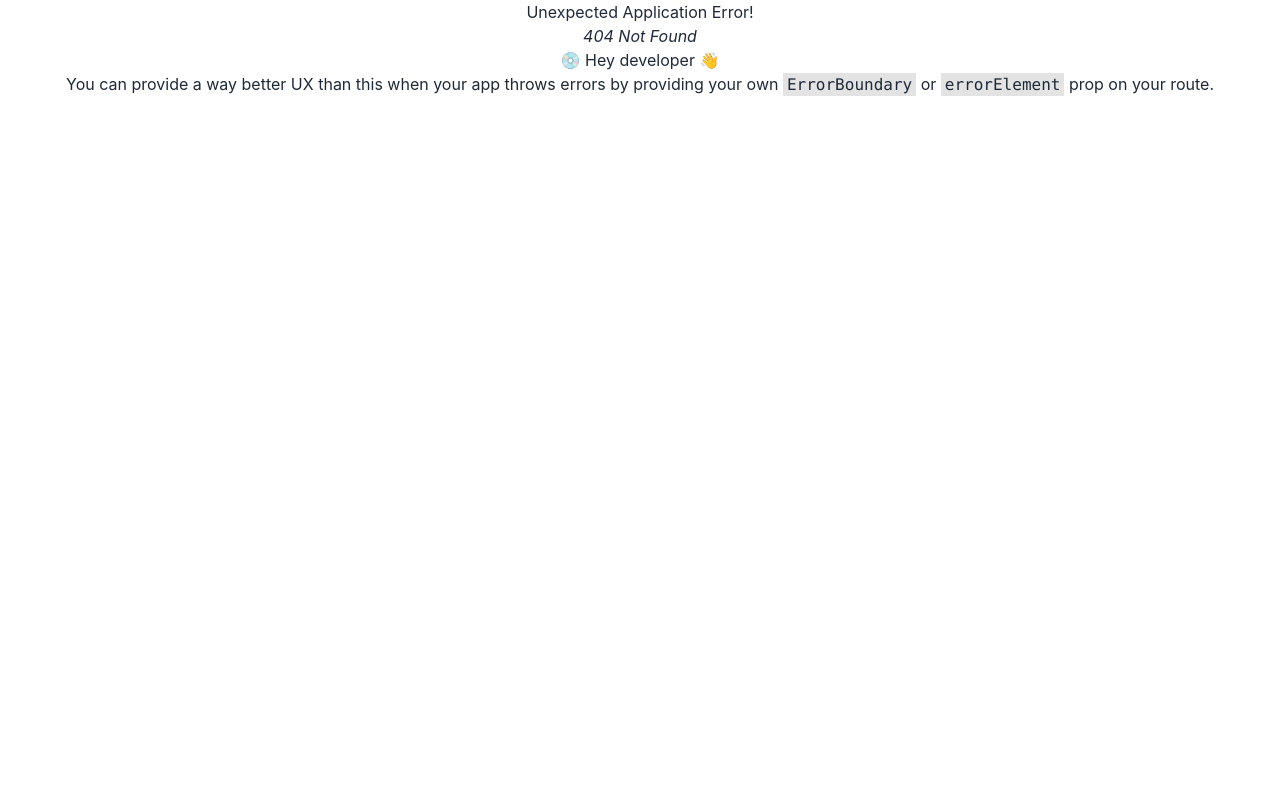
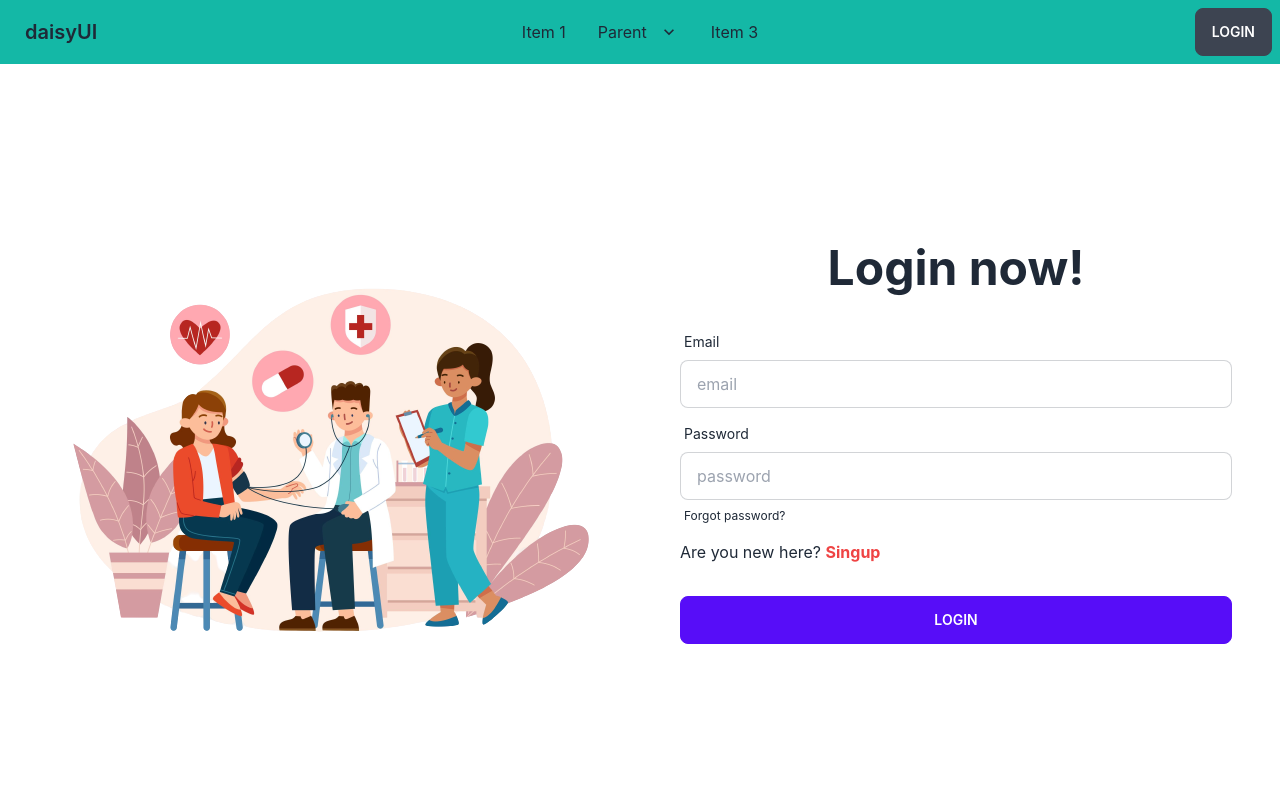
Before and after one commit to foysal1021/ass11, a React (Create React App) app: page /login in a window 1280 px wide. Before the commit this address had no page. Shown: the top 800 px of the page. Built offline with nearby package versions, Linux system fonts and the light colour scheme.

Commit message:
added login page

```diff
--- a/src/Component/Home/Nav.js
+++ b/src/Component/Home/Nav.js
@@ -1,4 +1,5 @@
 import React from "react";
+import { Link } from "react-router-dom";
 
 const Nav = () => {
   return (
@@ -93,9 +94,9 @@ const Nav = () => {
           </ul>
         </div>
         <div className="navbar-end">
-          <a href="/" className="btn">
-            Get started
-          </a>
+          <Link to="/login" className=" btn">
+            Login
+          </Link>
         </div>
       </div>
     </div>
--- a/src/Component/Pages/Allservices/Getallservices.js
+++ b/src/Component/Pages/Allservices/Getallservices.js
@@ -15,7 +15,7 @@ const Getallservices = ({ service }) => {
           <p className=" text-xl font-bold">Price : ${price} </p>
           <p>Price : {details.slice(0, 100)}... </p>
           <div className="card-actions">
-            <Link to="">
+            <Link to={`/service-details/${_id}`}>
               <button className="btn btn-primary mt-6"> View details </button>
             </Link>
           </div>
--- /dev/null
+++ b/src/Component/Pages/Login/Login.js
@@ -0,0 +1,60 @@
+import React from "react";
+import { Link } from "react-router-dom";
+import loginImg from "../../../Asset/img/login.png";
+
+const Login = () => {
+  return (
+    <div className="hero-content mx-auto py-10 grid grid-cols-1 lg:grid-cols-2 lg:py-40 ">
+      <div className="text-center ">
+        <img alt="" src={loginImg} />
+      </div>
+
+      <div className="card flex-shrink-0  py-5 bg-base-100 text-center ">
+        <h1 className="text-5xl font-bold">Login now!</h1>
+
+        <form className="card-body">
+          <div className="form-control">
+            <label className="label">
+              <span className="label-text">Email</span>
+            </label>
+            <input
+              name="email"
+              type="text"
+              placeholder="email"
+              className="input input-bordered"
+            />
+          </div>
+          <div className="form-control">
+            <label className="label">
+              <span className="label-text">Password</span>
+            </label>
+            <input
+              name="password"
+              type="text"
+              placeholder="password"
+              className="input input-bordered"
+            />
+            <label className="label">
+              <a href="/" className="label-text-alt link link-hover">
+                Forgot password?
+              </a>
+            </label>
+          </div>
+          <span className=" text-left">
+            Are you new here?
+            <Link to="/singup">
+              {" "}
+              <button className="  text-red-500 font-bold"> Singup </button>
+            </Link>
+          </span>
+
+          <div className="form-control mt-6">
+            <input className="btn btn-primary" type="submit" value="Login" />
+          </div>
+        </form>
+      </div>
+    </div>
+  );
+};
+
+export default Login;
--- a/src/Component/Pages/ServiceDetails/ServiceDetails.js
+++ b/src/Component/Pages/ServiceDetails/ServiceDetails.js
@@ -26,6 +26,66 @@ const ServiceDetails = () => {
           </div>
         </div>
       </div>
+      {/*  give feedback start*/}
+      <div className=" container mx-auto">
+        <h1 className=" text-3xl font-bold"> ADD REVIEW</h1>
+        <form className=" grid grid-cols-1 lg:grid-cols-2 gap-6 pt-10 px-5">
+          <input
+            name="name"
+            type="text"
+            placeholder="Type Name"
+            className="input input-bordered  w-full"
+          />
+          <input
+            name="email"
+            type="email"
+            placeholder="Type email"
+            className="input input-bordered  w-full"
+          />
+          <input
+            name="img"
+            type="text"
+            placeholder="give img link "
+            className="input input-bordered  w-full"
+          />
+          <textarea
+            className="textarea textarea-info h-[140px] lg:h-0"
+            placeholder="Type Review"
+          ></textarea>
+        </form>
+        <input type="sumbit" value="submit" className="btn mt-5" />
+      </div>
+      {/*  give feedback end */}
+
+      {/* review section start */}
+      <div className="overflow-x-auto w-full container mx-auto my-40 ">
+        <h1 className=" text-2xl font-bold mb-10"> SERVICES REVIEW</h1>
+        {/* table */}
+        <div className="   lg:flex justify-around  items-center border-4 rounded-xl p-6">
+          <div className=" flex items-center lg:w-1/3 ">
+            <img
+              className=" w-20 h-20 rounded-full"
+              alt=""
+              src="https://static.toiimg.com/thumb/msid-11326153,width-1070,height-580,overlay-toi_sw,pt-32,y_pad-40,resizemode-75,imgsize-28834/11326153.jpg"
+            />
+            <span className="  text-start ml-3">
+              <p className=" text-2xl font-bold"> name</p>
+              <p className=" text-xl "> email</p>
+            </span>
+          </div>
+
+          <div className=" lg:w-2/3">
+            <p className=" mt-5 text-justify">
+              Karenjit Kaur Vohra, known by her stage name Sunny Leone, is a
+              Canadian-American model and actress in the American and Indian
+              film industries. She is a former pornographic actress. She was
+              born in Canada to an Indian Sikh family. She has Canadian and
+              American citizenship. Her pet name is Karen.
+            </p>
+          </div>
+        </div>
+      </div>
+      {/* review section end */}
     </div>
   );
 };
--- a/src/Component/Router/Routs/Routs.js
+++ b/src/Component/Router/Routs/Routs.js
@@ -2,6 +2,7 @@ import { createBrowserRouter } from "react-router-dom";
 import Main from "../../../Layout/Main";
 import Home from "../../Home/Home";
 import Allservices from "../../Pages/Allservices/Allservices";
+import Login from "../../Pages/Login/Login";
 import ServiceDetails from "../../Pages/ServiceDetails/ServiceDetails";
 
 export const routs = createBrowserRouter([
@@ -13,6 +14,7 @@ export const routs = createBrowserRouter([
         path: "/",
         element: <Home></Home>,
       },
+
       {
         path: "/service-details/:id",
         element: <ServiceDetails></ServiceDetails>,
@@ -25,6 +27,10 @@ export const routs = createBrowserRouter([
         path: "/all-services",
         element: <Allservices></Allservices>,
       },
+      {
+        path: "/login",
+        element: <Login></Login>,
+      },
     ],
   },
 ]);
```
Also changed, not shown: src/Asset/img/login.png (added).
